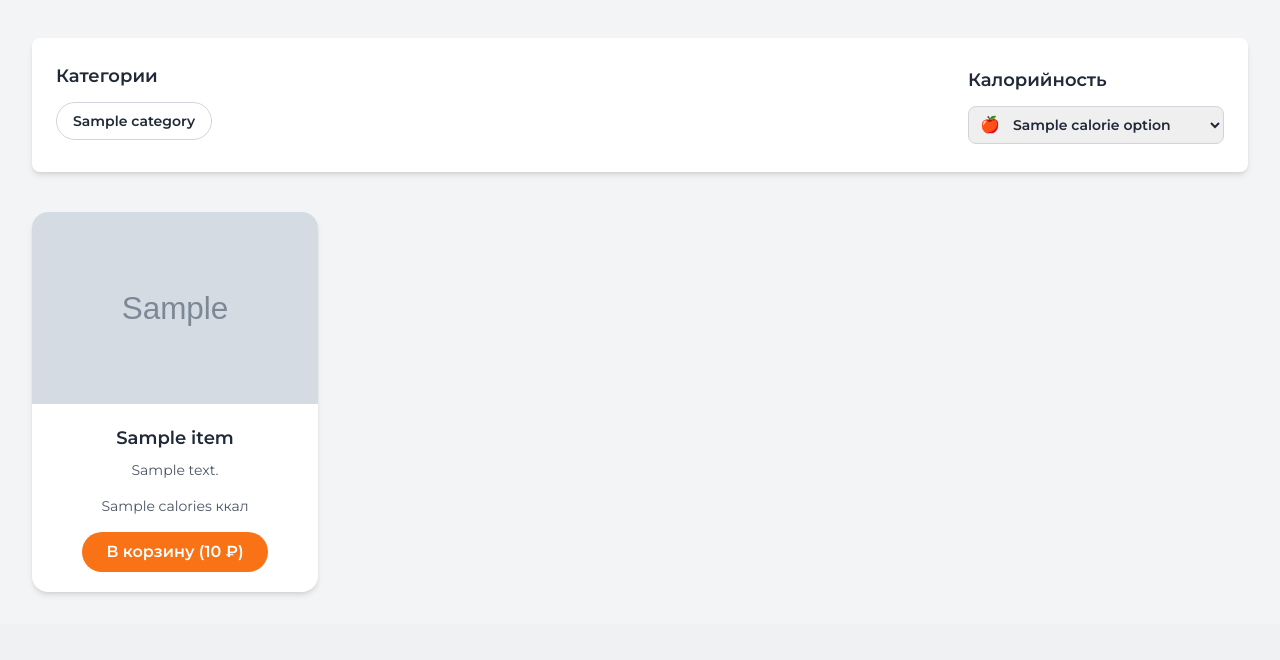
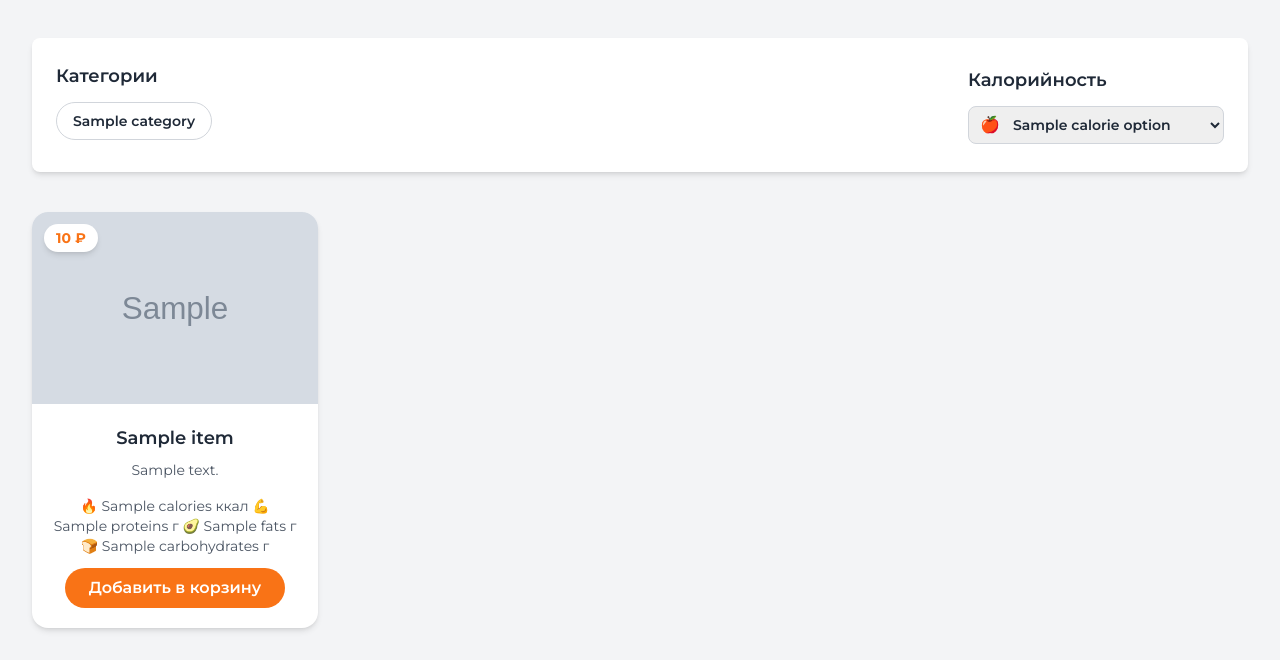
Before and after one commit to MDx3R/fast-fit, a Python web app: template templates/menu.html in a window 1280 px wide. Shown: the part 358-1018 px from the top of the page. Before the commit the page ends 953 px from the top, so only its background shows below. Run offline with Jinja, Linux system fonts and the light colour scheme; the template is opened without the code that fills it: most values are stand-ins (such as "Sample title", 1, 10 or a date in 2020); grey boxes marked "Sample" are stand-in pictures; some libraries are stand-ins or nearby versions.

Commit message:
refact: improve menu

```diff
--- a/src/fastfit/menu/presentation/http/fastapi/controllers.py
+++ b/src/fastfit/menu/presentation/http/fastapi/controllers.py
@@ -63,6 +63,9 @@ async def get_menu(
                 "price": f"{dish.price:.2f}",
                 "calories": f"{dish.calories:.0f}",
                 "category": str(dish.category.category_id),
+                "proteins": f"{dish.proteins:.0f}",
+                "fats": f"{dish.fats:.0f}",
+                "carbohydrates": f"{dish.carbohydrates:.0f}",
                 "image": dish.image or "https://placehold.co/400",  # Fallback image
             }
             for dish in dishes
--- a/templates/menu.html
+++ b/templates/menu.html
@@ -9,27 +9,6 @@
 .category-buttons::-webkit-scrollbar {
     display: none;
 }
-.calorie-select:focus + .calorie-tooltip {
-    opacity: 1;
-    transform: translateY(0);
-}
-.nutrition-tooltip {
-    position: absolute;
-    background-color: #fff;
-    border: 1px solid #e5e7eb;
-    border-radius: 8px;
-    padding: 8px 12px;
-    box-shadow: 0 2px 8px rgba(0, 0, 0, 0.1);
-    z-index: 10;
-    opacity: 0;
-    transform: translateY(10px);
-    transition: opacity 0.2s ease, transform 0.2s ease;
-    pointer-events: none;
-}
-.menu-item:hover .nutrition-tooltip {
-    opacity: 1;
-    transform: translateY(0);
-}
 .quantity-input::-webkit-outer-spin-button,
 .quantity-input::-webkit-inner-spin-button {
     -webkit-appearance: none;
@@ -37,6 +16,28 @@
 }
 .quantity-input {
     -moz-appearance: textfield;
+}
+.description {
+    display: -webkit-box;
+    -webkit-line-clamp: 3;
+    -webkit-box-orient: vertical;
+    overflow: hidden;
+    text-overflow: ellipsis;
+}
+#dish-modal {
+    backdrop-filter: blur(4px);
+}
+#dish-modal .modal-content {
+    max-height: 90vh;
+    overflow-y: auto;
+    scrollbar-width: thin;
+}
+#dish-modal .modal-content::-webkit-scrollbar {
+    width: 6px;
+}
+#dish-modal .modal-content::-webkit-scrollbar-thumb {
+    background-color: #d1d5db;
+    border-radius: 3px;
 }
 {% endblock %}
 
@@ -81,46 +82,76 @@
     <!-- Menu -->
     <div class="grid grid-cols-1 sm:grid-cols-2 lg:grid-cols-3 xl:grid-cols-4 gap-6">
         {% for item in menu_items %}
-        <div class="menu-item bg-white rounded-2xl shadow-md overflow-hidden transform hover:-translate-y-1 transition-transform relative flex flex-col h-full"
-             data-category="{{ item.category }}" data-calories="{{ item.calories }}" data-dish-id="{{ item.id }}">
-
+        <div class="menu-item bg-white rounded-2xl shadow-md overflow-hidden transform hover:-translate-y-1 transition-transform cursor-pointer relative flex flex-col h-full"
+             data-dish-id="{{ item.id }}"
+             data-category="{{ item.category }}"
+             data-calories="{{ item.calories }}"
+             data-name="{{ item.name }}"
+             data-description="{{ item.description }}"
+             data-price="{{ item.price }}"
+             data-protein="{{ item.proteins }}"
+             data-fat="{{ item.fats }}"
+             data-carbs="{{ item.carbohydrates }}"
+             data-image="{{ item.image }}">
             <img src="{{ item.image }}" alt="{{ item.name }}" class="w-full h-48 object-cover">
             <div class="p-5 text-center flex flex-col flex-grow">
                 <h3 class="text-lg font-semibold mb-2">{{ item.name }}</h3>
-                <p class="text-sm text-gray-600 mb-4">{{ item.description }}</p>
-                <p class="text-sm text-gray-600 mb-4">{{ item.calories }} ккал</p>
-                <!-- Nutrition Tooltip -->
-                <div class="nutrition-tooltip" style="bottom: 100%; left: 50%; transform: translateX(-50%) translateY(-10px);">
-                    <p class="text-sm text-gray-800">Калории: {{ item.calories }} ккал</p>
-                    <p class="text-sm text-gray-800">Белки: {{ item.protein }} г</p>
-                    <p class="text-sm text-gray-800">Жиры: {{ item.fat }} г</p>
-                    <p class="text-sm text-gray-800">Углеводы: {{ item.carbs }} г</p>
+                <p class="text-sm text-gray-600 mb-4 description">{{ item.description }}</p>
+                <!-- <p class="text-sm text-gray-600 mb-4 mt-auto">{{ item.calories }} ккал</p> -->
+                <div class="text-sm text-gray-600 mb-3 mt-auto">
+                    <span>🔥 {{ item.calories }} ккал</span>
+                    <span>💪 {{ item.proteins }} г</span>
+                    <span>🥑 {{ item.fats }} г</span>
+                    <span>🍞 {{ item.carbohydrates }} г</span>
                 </div>
+
                 <!-- Cart Controls -->
-                <div class="flex justify-center items-center gap-2 mt-auto">
-                    <div class="cart-controls" data-dish-id="{{ item.id }}">
-                        <button class="add-to-cart bg-orange-500 text-white py-2 px-6 rounded-full font-semibold hover:bg-orange-600 transition-colors"
-                                data-dish-id="{{ item.id }}"
-                                data-name="{{ item.name }}"
-                                data-price="{{ item.price }}"
-                                data-calories="{{ item.calories }}"
-                                data-protein="{{ item.protein }}"
-                                data-fat="{{ item.fat }}"
-                                data-carbs="{{ item.carbs }}"
-                                data-image="{{ item.image }}">
-                            В корзину ({{ item.price }} ₽)
+                <div class="flex justify-center items-center gap-2 cart-controls" data-dish-id="{{ item.id }}">
+                    <button class="add-to-cart bg-orange-500 text-white py-2 px-6 rounded-full font-semibold hover:bg-orange-600 transition-colors">
+                        Добавить в корзину
                     </button>
-
                     <div class="quantity-controls hidden flex items-center gap-2">
                         <button class="decrease-quantity w-8 h-8 bg-gray-200 rounded-full hover:bg-gray-300 transition-colors">-</button>
                         <input type="number" class="quantity-input w-12 text-center border border-gray-300 rounded-lg" value="0" min="0">
                         <button class="increase-quantity w-8 h-8 bg-gray-200 rounded-full hover:bg-gray-300 transition-colors">+</button>
                     </div>
                 </div>
+                <div class="absolute top-3 left-3 bg-white shadow-md px-3 py-1 rounded-full text-orange-500 font-bold text-sm">
+                    {{ item.price }} ₽
                 </div>
             </div>
         </div>
         {% endfor %}
+    </div>
+
+    <!-- Dish Modal Popup -->
+    <div id="dish-modal" class="fixed inset-0 bg-black bg-opacity-50 flex items-center justify-center hidden z-50">
+        <div class="modal-content bg-white rounded-2xl p-6 max-w-lg w-full relative">
+            <button id="close-modal" class="absolute top-2 right-2 text-gray-500 hover:text-gray-700 text-2xl">&times;</button>
+            <img id="modal-image" src="" alt="" class="w-full h-64 object-cover rounded-lg mb-4">
+            <h2 id="modal-name" class="text-2xl font-bold mb-2"></h2>
+            <p id="modal-description" class="text-sm text-gray-600 mb-4"></p>
+            <p id="modal-price" class="text-lg font-bold text-orange-500 mb-4"></p>
+            <div class="grid grid-cols-2 gap-4 mb-4">
+                <div>
+                    <p class="text-sm text-gray-800">Калории:</p>
+                    <p id="modal-calories" class="font-semibold"></p>
+                </div>
+                <div>
+                    <p class="text-sm text-gray-800">Белки:</p>
+                    <p id="modal-protein" class="font-semibold"></p>
+                </div>
+                <div>
+                    <p class="text-sm text-gray-800">Жиры:</p>
+                    <p id="modal-fat" class="font-semibold"></p>
+                </div>
+                <div>
+                    <p class="text-sm text-gray-800">Углеводы:</p>
+                    <p id="modal-carbs" class="font-semibold"></p>
+                </div>
+            </div>
+            <button id="modal-add-to-cart" class="bg-orange-500 text-white py-2 px-6 rounded-full font-semibold hover:bg-orange-600 transition-colors w-full">Добавить в корзину</button>
+        </div>
     </div>
 </div>
 {% endblock %}
@@ -140,7 +171,7 @@
 
     function addToCart(dish, quantity = 1) {
         if (quantity < 1) {
-            showCartMessage('Количество должно быть не менее 1');
+            //showCartMessage('Количество должно быть не менее 1');
             return;
         }
         const cart = getCart();
@@ -151,7 +182,7 @@
             cart.push({ ...dish, quantity });
         }
         saveCart(cart);
-        showCartMessage(`Добавлено: ${dish.name}`);
+        //showCartMessage(`Добавлено: ${dish.name}`);
     }
 
     function updateCartItemQuantity(dishId, newQuantity) {
@@ -206,25 +237,27 @@
         });
     }
 
-    // Event listeners for cart controls
+    // Cart control event listeners
     document.querySelectorAll('.add-to-cart').forEach(button => {
-        button.addEventListener('click', () => {
+        button.addEventListener('click', (e) => {
+            e.stopPropagation(); // Prevent modal from opening
             const dish = {
-                dish_id: button.dataset.dishId,
-                name: button.dataset.name,
-                price: parseFloat(button.dataset.price),
-                calories: parseFloat(button.dataset.calories),
-                protein: parseFloat(button.dataset.protein),
-                fat: parseFloat(button.dataset.fat),
-                carbs: parseFloat(button.dataset.carbs),
-                image: button.dataset.image
+                dish_id: button.closest('.menu-item').dataset.dishId,
+                name: button.closest('.menu-item').dataset.name,
+                price: parseFloat(button.closest('.menu-item').dataset.price),
+                calories: parseFloat(button.closest('.menu-item').dataset.calories),
+                protein: parseFloat(button.closest('.menu-item').dataset.protein),
+                fat: parseFloat(button.closest('.menu-item').dataset.fat),
+                carbs: parseFloat(button.closest('.menu-item').dataset.carbs),
+                image: button.closest('.menu-item').dataset.image
             };
             addToCart(dish);
         });
     });
 
     document.querySelectorAll('.increase-quantity').forEach(button => {
-        button.addEventListener('click', () => {
+        button.addEventListener('click', (e) => {
+            e.stopPropagation(); // Prevent modal from opening
             const dishId = button.closest('.cart-controls').dataset.dishId;
             const quantityInput = button.closest('.quantity-controls').querySelector('.quantity-input');
             const newQuantity = parseInt(quantityInput.value) + 1;
@@ -233,7 +266,8 @@
     });
 
     document.querySelectorAll('.decrease-quantity').forEach(button => {
-        button.addEventListener('click', () => {
+        button.addEventListener('click', (e) => {
+            e.stopPropagation(); // Prevent modal from opening
             const dishId = button.closest('.cart-controls').dataset.dishId;
             const quantityInput = button.closest('.quantity-controls').querySelector('.quantity-input');
             const newQuantity = parseInt(quantityInput.value) - 1;
@@ -242,7 +276,8 @@
     });
 
     document.querySelectorAll('.quantity-input').forEach(input => {
-        input.addEventListener('input', () => {
+        input.addEventListener('input', (e) => {
+            e.stopPropagation(); // Prevent modal from opening
             const dishId = input.closest('.cart-controls').dataset.dishId;
             const newQuantity = parseInt(input.value);
             if (newQuantity >= 0) {
@@ -253,13 +288,60 @@
         });
     });
 
+    // Modal functionality
+    const modal = document.getElementById('dish-modal');
+    const closeModalBtn = document.getElementById('close-modal');
+    const modalAddToCart = document.getElementById('modal-add-to-cart');
+
+    document.querySelectorAll('.menu-item').forEach(item => {
+        item.addEventListener('click', (e) => {
+            if (e.target.closest('.cart-controls')) return;
+            populateModal(item);
+            modal.classList.remove('hidden');
+        });
+    });
+
+    function populateModal(item) {
+        document.getElementById('modal-image').src = item.dataset.image;
+        document.getElementById('modal-name').textContent = item.dataset.name;
+        document.getElementById('modal-description').textContent = item.dataset.description;
+        document.getElementById('modal-price').textContent = `${item.dataset.price} ₽`;
+        document.getElementById('modal-calories').textContent = `${item.dataset.calories} ккал`;
+        document.getElementById('modal-protein').textContent = `${item.dataset.protein} г`;
+        document.getElementById('modal-fat').textContent = `${item.dataset.fat} г`;
+        document.getElementById('modal-carbs').textContent = `${item.dataset.carbs} г`;
+        modalAddToCart.dataset.dishId = item.dataset.dishId;
+    }
+
+    closeModalBtn.addEventListener('click', closeModal);
+    modal.addEventListener('click', (e) => {
+        if (e.target === modal) closeModal();
+    });
+
+    function closeModal() {
+        modal.classList.add('hidden');
+    }
+
+    modalAddToCart.addEventListener('click', () => {
+        const dishId = modalAddToCart.dataset.dishId;
+        const dishItem = document.querySelector(`.menu-item[data-dish-id="${dishId}"]`);
+        const addButton = dishItem.querySelector('.add-to-cart');
+        if (addButton && !addButton.classList.contains('hidden')) {
+            addButton.click();
+        } else {
+            const increaseBtn = dishItem.querySelector('.increase-quantity');
+            if (increaseBtn) increaseBtn.click();
+        }
+        closeModal();
+    });
+
     // Initialize cart controls and counter on page load
     document.addEventListener('DOMContentLoaded', () => {
         updateCartCounter();
         updateAllCartControls();
     });
 
-    // Existing filter logic
+    // Filter logic
     const categoryButtons = document.querySelectorAll('.category-buttons .filter-btn');
     const calorieSelect = document.getElementById('calories');
     const menuItems = document.querySelectorAll('.menu-item');
```
Lines whose indentation alone changed are shown as unchanged.
